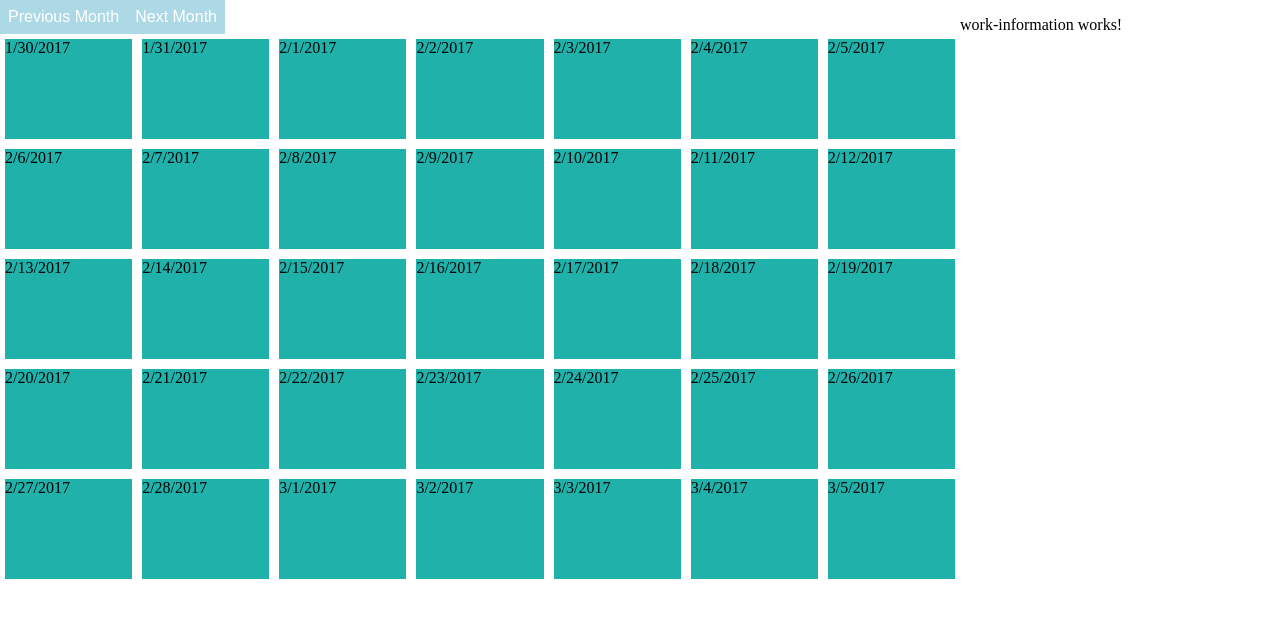
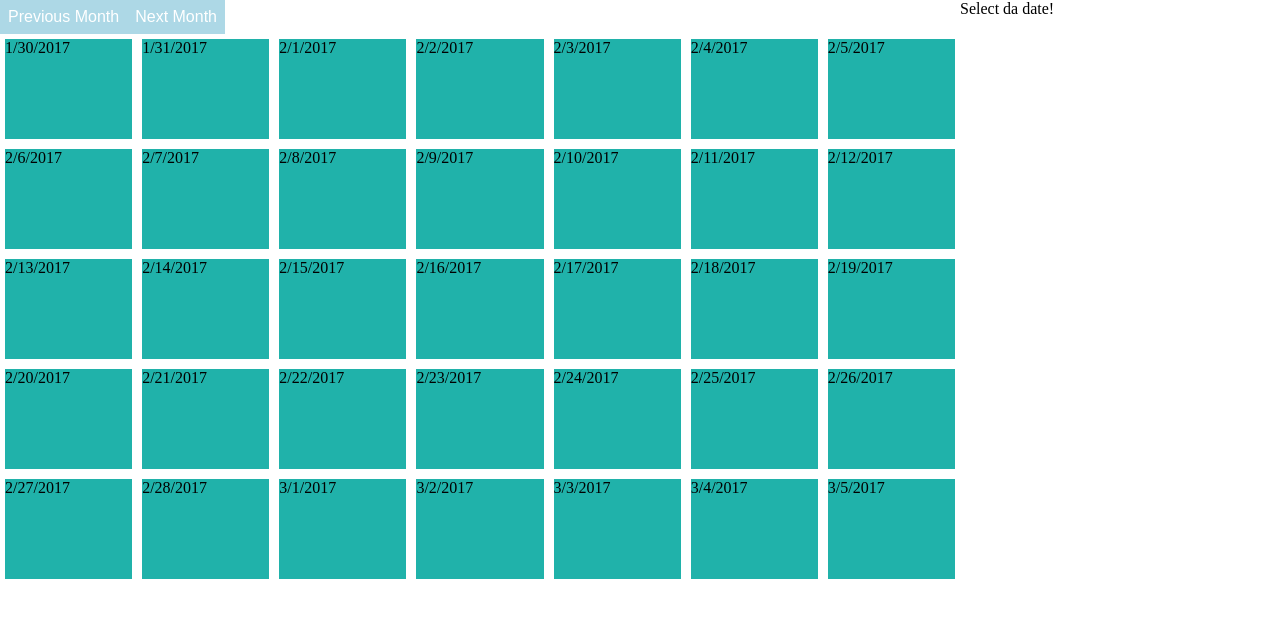
Before and after one commit to catyphram/tempus-trakus, an Angular app: page / in a window 1280 px wide. Shown: the top 618 px of the page. Built offline with nearby package versions, Linux system fonts and the light colour scheme.

Commit message:
selection of date in calendar now linked to work information component

```diff
--- a/src/app/app.component.html
+++ b/src/app/app.component.html
@@ -1,2 +1,2 @@
-<tt-calendar></tt-calendar>
-<tt-work-information></tt-work-information>
+<tt-calendar (select)="onSelect($event)"></tt-calendar>
+<tt-work-information [date]="date"></tt-work-information>
--- a/src/app/app.component.ts
+++ b/src/app/app.component.ts
@@ -5,4 +5,11 @@ import { Component } from '@angular/core';
   templateUrl: './app.component.html',
   styleUrls: ['./app.component.scss']
 })
-export class AppComponent { }
+export class AppComponent {
+
+  date: Date = null;
+
+  onSelect(date: Date) {
+    this.date = date;
+  }
+}
--- a/src/app/calendar/calendar-date/calendar-date.component.ts
+++ b/src/app/calendar/calendar-date/calendar-date.component.ts
@@ -1,4 +1,4 @@
-import { Component, OnInit, Input } from '@angular/core';
+import { Component, Input, OnInit } from '@angular/core';
 
 @Component({
   selector: 'tt-calendar-date',
--- a/src/app/calendar/calendar.component.html
+++ b/src/app/calendar/calendar.component.html
@@ -5,6 +5,6 @@
 
 <div class="tt-calendar__dates">
   <div *ngFor="let dateRow of dates | grid:7" class="tt-calendar__row">
-    <tt-calendar-date *ngFor="let date of dateRow" [date]="date"></tt-calendar-date>
+    <tt-calendar-date *ngFor="let date of dateRow" [date]="date" (click)="onSelect(date)"></tt-calendar-date>
   </div>
 </div>
--- a/src/app/calendar/calendar.component.ts
+++ b/src/app/calendar/calendar.component.ts
@@ -1,4 +1,4 @@
-import { Component, OnInit } from '@angular/core';
+import { Component, EventEmitter, OnInit, Output } from '@angular/core';
 
 import { CalendarService } from './calendar.service';
 
@@ -9,6 +9,8 @@ import { CalendarService } from './calendar.service';
   providers: [CalendarService]
 })
 export class CalendarComponent implements OnInit {
+
+  @Output() select = new EventEmitter<Date>();
 
   month: Date;
   dates: Date[];
@@ -34,4 +36,8 @@ export class CalendarComponent implements OnInit {
     this.updateDates();
   }
 
+  onSelect(date: Date) {
+    this.select.emit(date);
+  }
+
 }
--- a/src/app/work-information/work-information.component.html
+++ b/src/app/work-information/work-information.component.html
@@ -1,6 +1,4 @@
-<p>
-  work-information works!
-</p>
+{{date ? date.toLocaleDateString() : 'Select da date!'}}
 
 <!--
 Tasklist
--- a/src/app/work-information/work-information.component.ts
+++ b/src/app/work-information/work-information.component.ts
@@ -1,4 +1,4 @@
-import { Component, OnInit } from '@angular/core';
+import { Component, Input, OnInit } from '@angular/core';
 
 @Component({
   selector: 'tt-work-information',
@@ -7,6 +7,8 @@ import { Component, OnInit } from '@angular/core';
 })
 export class WorkInformationComponent implements OnInit {
 
+  @Input() date: Date;
+
   constructor() { }
 
   ngOnInit() {
```
